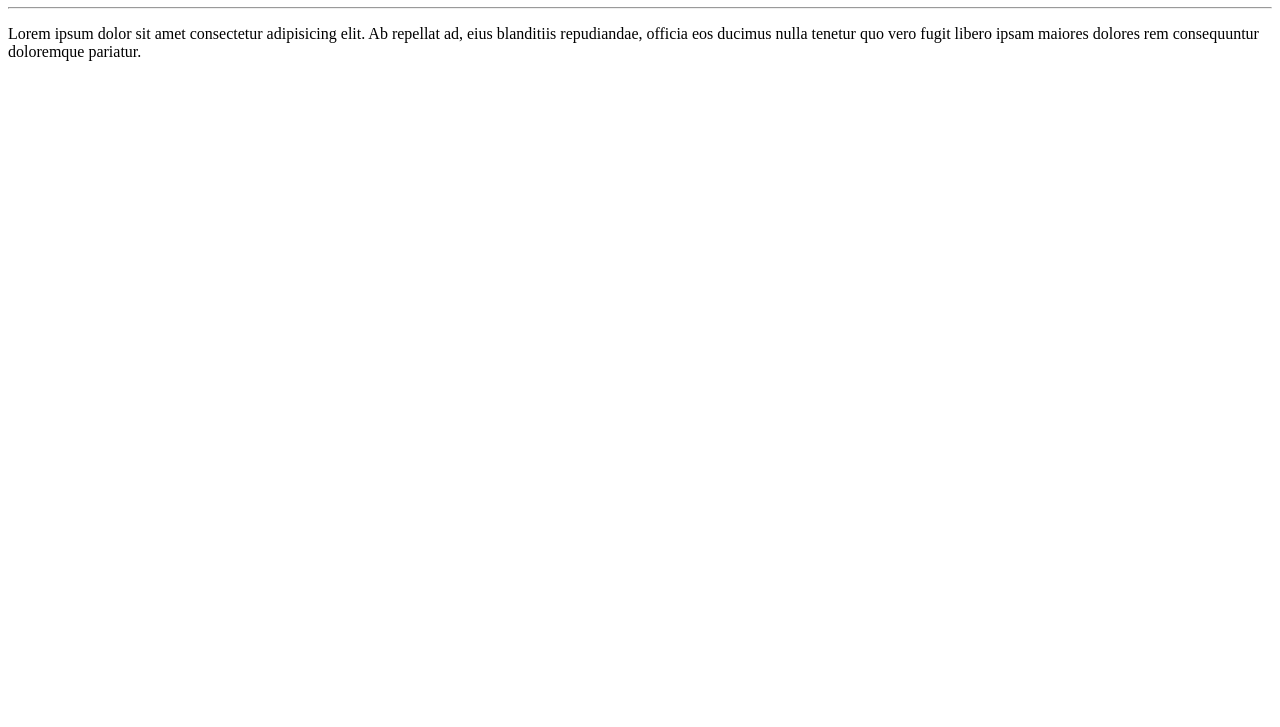
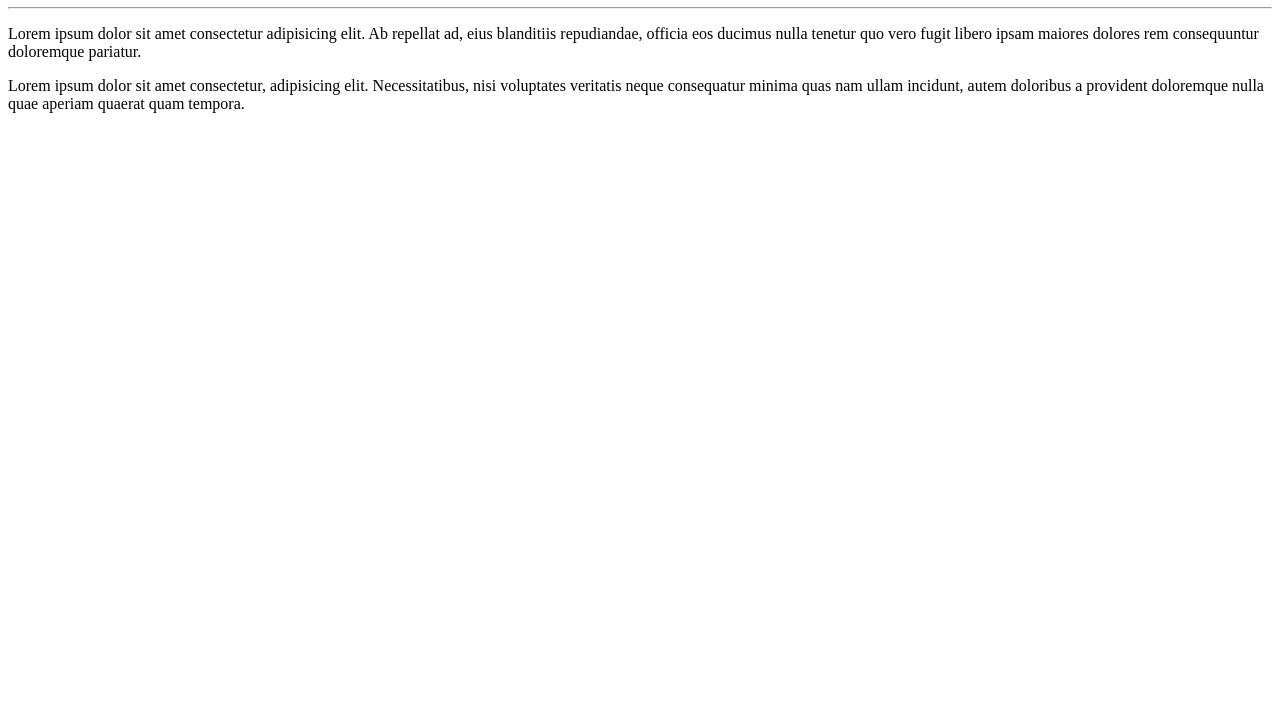
Before and after one commit to leonardonascferreira/ola-mundo, a plain HTML site: page site-exemplo/index.html in a window 1280 px wide. Shown: the part 73-800 px from the top of the page. Drawn offline with Linux system fonts and the light colour scheme.

Commit message:
adicionei um parágrafo

```diff
--- a/site-exemplo/index.html
+++ b/site-exemplo/index.html
@@ -9,5 +9,6 @@
     <h1>Olá, Mundo!</h1>
     <hr>
     <p>Lorem ipsum dolor sit amet consectetur adipisicing elit. Ab repellat ad, eius blanditiis repudiandae, officia eos ducimus nulla tenetur quo vero fugit libero ipsam maiores dolores rem consequuntur doloremque pariatur.</p>
+    <p>Lorem ipsum dolor sit amet consectetur, adipisicing elit. Necessitatibus, nisi voluptates veritatis neque consequatur minima quas nam ullam incidunt, autem doloribus a provident doloremque nulla quae aperiam quaerat quam tempora.</p>
 </body>
 </html>
```
